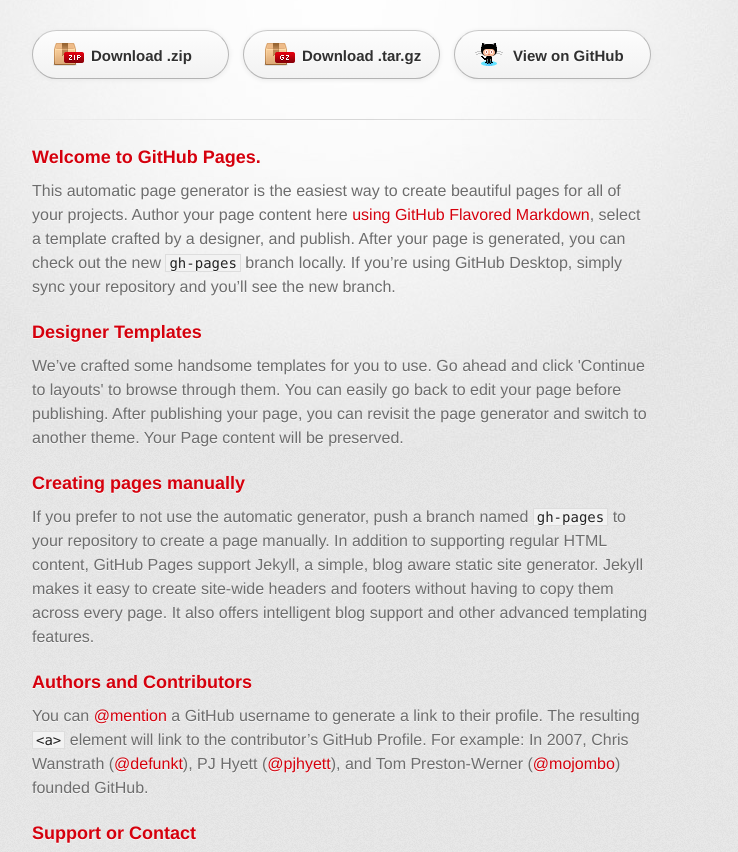
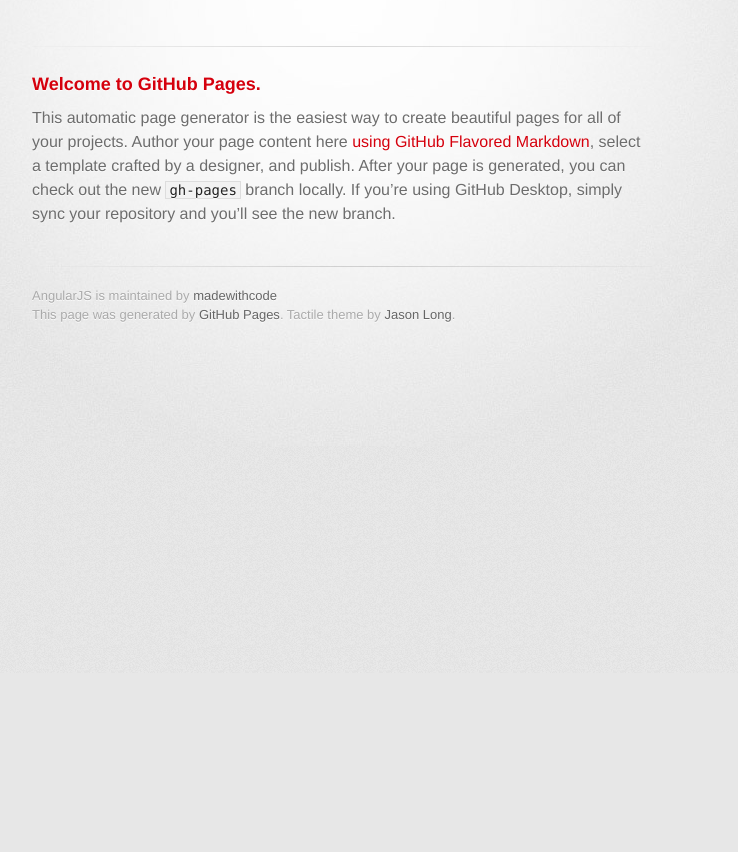
Before and after one commit to madewithcode/040_Angular_WeatherApp, a plain HTML site: page index.html in a window 1280 px wide. Shown: the part 127-979 px from the top of the page, without its empty margins (298-1036 px from the left). After the commit the page ends 800 px from the top, so only its background shows below. Drawn offline with Linux system fonts and the light colour scheme; a web font is replaced by a local one.

Commit message:
VA 1 - initial commit

```diff
--- a/index.html
+++ b/index.html
@@ -22,12 +22,6 @@
           <h2>My AngularJS Repository</h2>
         </header>
 
-        <section id="downloads" class="clearfix">
-          <a href="https://github.com/madewithcode/AngularJS_R1/zipball/master" id="download-zip" class="button"><span>Download .zip</span></a>
-          <a href="https://github.com/madewithcode/AngularJS_R1/tarball/master" id="download-tar-gz" class="button"><span>Download .tar.gz</span></a>
-          <a href="https://github.com/madewithcode/AngularJS_R1" id="view-on-github" class="button"><span>View on GitHub</span></a>
-        </section>
-
         <hr>
 
         <section id="main_content">
@@ -35,27 +29,6 @@
 <a id="welcome-to-github-pages" class="anchor" href="#welcome-to-github-pages" aria-hidden="true"><span class="octicon octicon-link"></span></a>Welcome to GitHub Pages.</h3>
 
 <p>This automatic page generator is the easiest way to create beautiful pages for all of your projects. Author your page content here <a href="https://guides.github.com/features/mastering-markdown/">using GitHub Flavored Markdown</a>, select a template crafted by a designer, and publish. After your page is generated, you can check out the new <code>gh-pages</code> branch locally. If you’re using GitHub Desktop, simply sync your repository and you’ll see the new branch.</p>
-
-<h3>
-<a id="designer-templates" class="anchor" href="#designer-templates" aria-hidden="true"><span class="octicon octicon-link"></span></a>Designer Templates</h3>
-
-<p>We’ve crafted some handsome templates for you to use. Go ahead and click 'Continue to layouts' to browse through them. You can easily go back to edit your page before publishing. After publishing your page, you can revisit the page generator and switch to another theme. Your Page content will be preserved.</p>
-
-<h3>
-<a id="creating-pages-manually" class="anchor" href="#creating-pages-manually" aria-hidden="true"><span class="octicon octicon-link"></span></a>Creating pages manually</h3>
-
-<p>If you prefer to not use the automatic generator, push a branch named <code>gh-pages</code> to your repository to create a page manually. In addition to supporting regular HTML content, GitHub Pages support Jekyll, a simple, blog aware static site generator. Jekyll makes it easy to create site-wide headers and footers without having to copy them across every page. It also offers intelligent blog support and other advanced templating features.</p>
-
-<h3>
-<a id="authors-and-contributors" class="anchor" href="#authors-and-contributors" aria-hidden="true"><span class="octicon octicon-link"></span></a>Authors and Contributors</h3>
-
-<p>You can <a href="https://github.com/blog/821" class="user-mention">@mention</a> a GitHub username to generate a link to their profile. The resulting <code>&lt;a&gt;</code> element will link to the contributor’s GitHub Profile. For example: In 2007, Chris Wanstrath (<a href="https://github.com/defunkt" class="user-mention">@defunkt</a>), PJ Hyett (<a href="https://github.com/pjhyett" class="user-mention">@pjhyett</a>), and Tom Preston-Werner (<a href="https://github.com/mojombo" class="user-mention">@mojombo</a>) founded GitHub.</p>
-
-<h3>
-<a id="support-or-contact" class="anchor" href="#support-or-contact" aria-hidden="true"><span class="octicon octicon-link"></span></a>Support or Contact</h3>
-
-<p>Having trouble with Pages? Check out our <a href="https://help.github.com/pages">documentation</a> or <a href="https://github.com/contact">contact support</a> and we’ll help you sort it out.</p>
-        </section>
 
         <footer>
           AngularJS is maintained by <a href="https://github.com/madewithcode">madewithcode</a><br>
```
